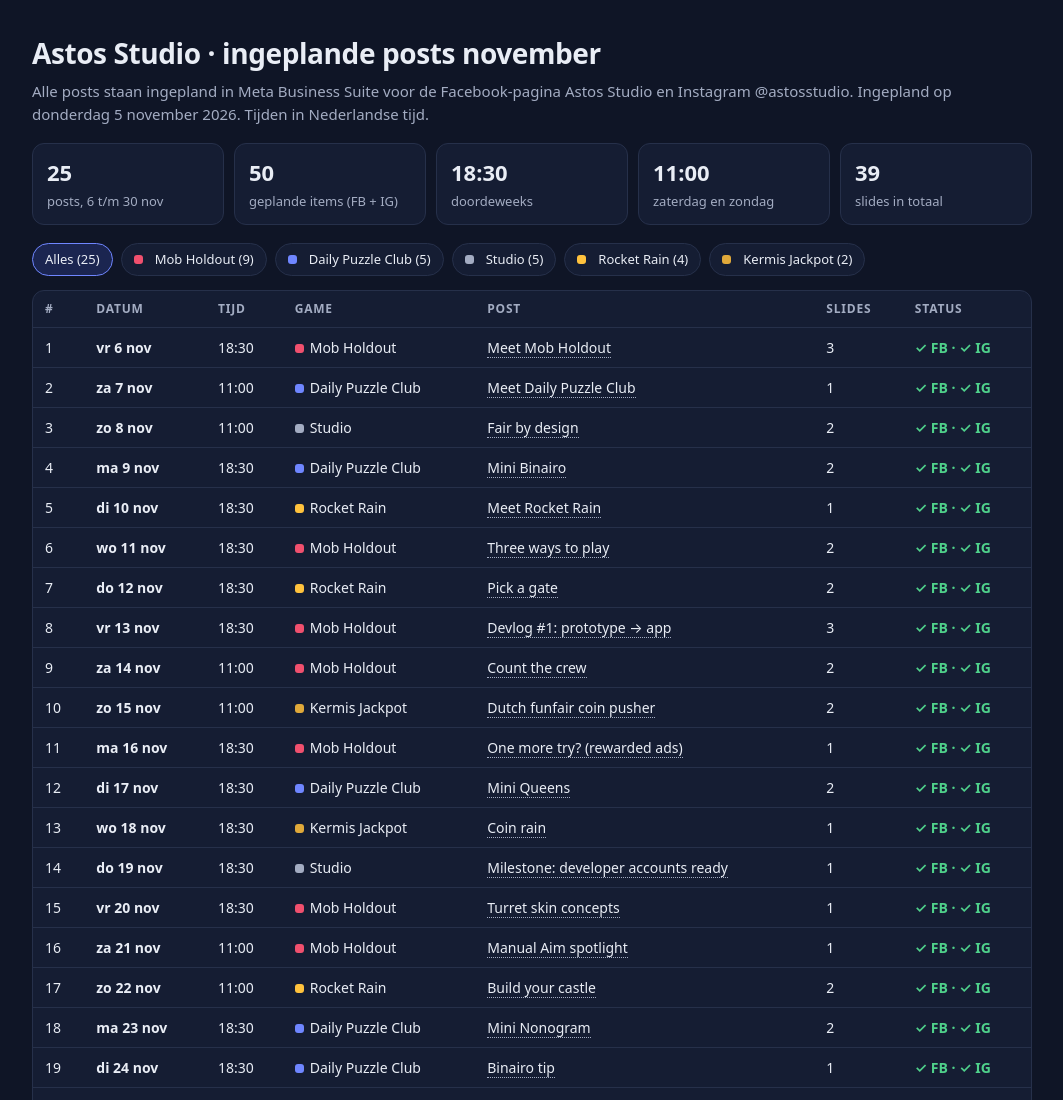
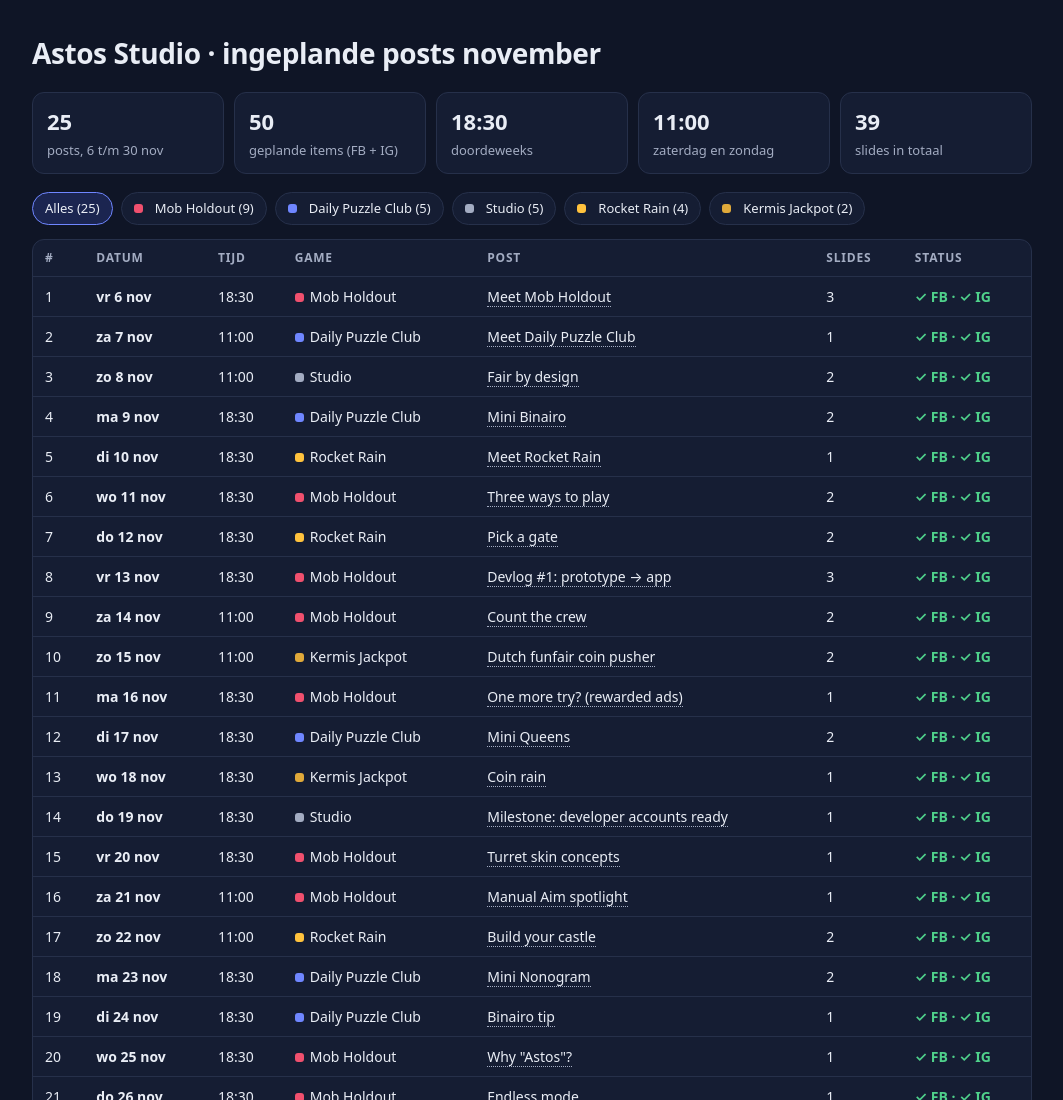
Before and after one commit to astosstudio/astosstudio-site, a plain HTML site: page astos-november-ingepland.html in a window 1280 px wide. Shown: the top 1100 px of the page, without its empty margins (108-1171 px from the left). Drawn offline with Linux system fonts and the light colour scheme.

Commit message:
Update astos-november-ingepland.html

```diff
--- a/astos-november-ingepland.html
+++ b/astos-november-ingepland.html
@@ -22,7 +22,7 @@ td a{color:var(--ink);text-decoration:none;border-bottom:1px dotted var(--muted)
 @media (max-width:600px){.head{flex-direction:column;align-items:flex-start;gap:6px}.slides img{width:128px;height:160px}}
 </style></head><body><div class="wrap">
 <h1>Astos Studio · ingeplande posts november</h1>
-<p class="lead">Alle posts staan ingepland in Meta Business Suite voor de Facebook-pagina Astos Studio en Instagram @astosstudio. Ingepland op donderdag 5 november 2026. Tijden in Nederlandse tijd.</p>
+<p class="lead"></p>
 <div class="stats">
 <div class="stat"><b>25</b><span>posts, 6 t/m 30 nov</span></div>
 <div class="stat"><b>50</b><span>geplande items (FB + IG)</span></div>
```
